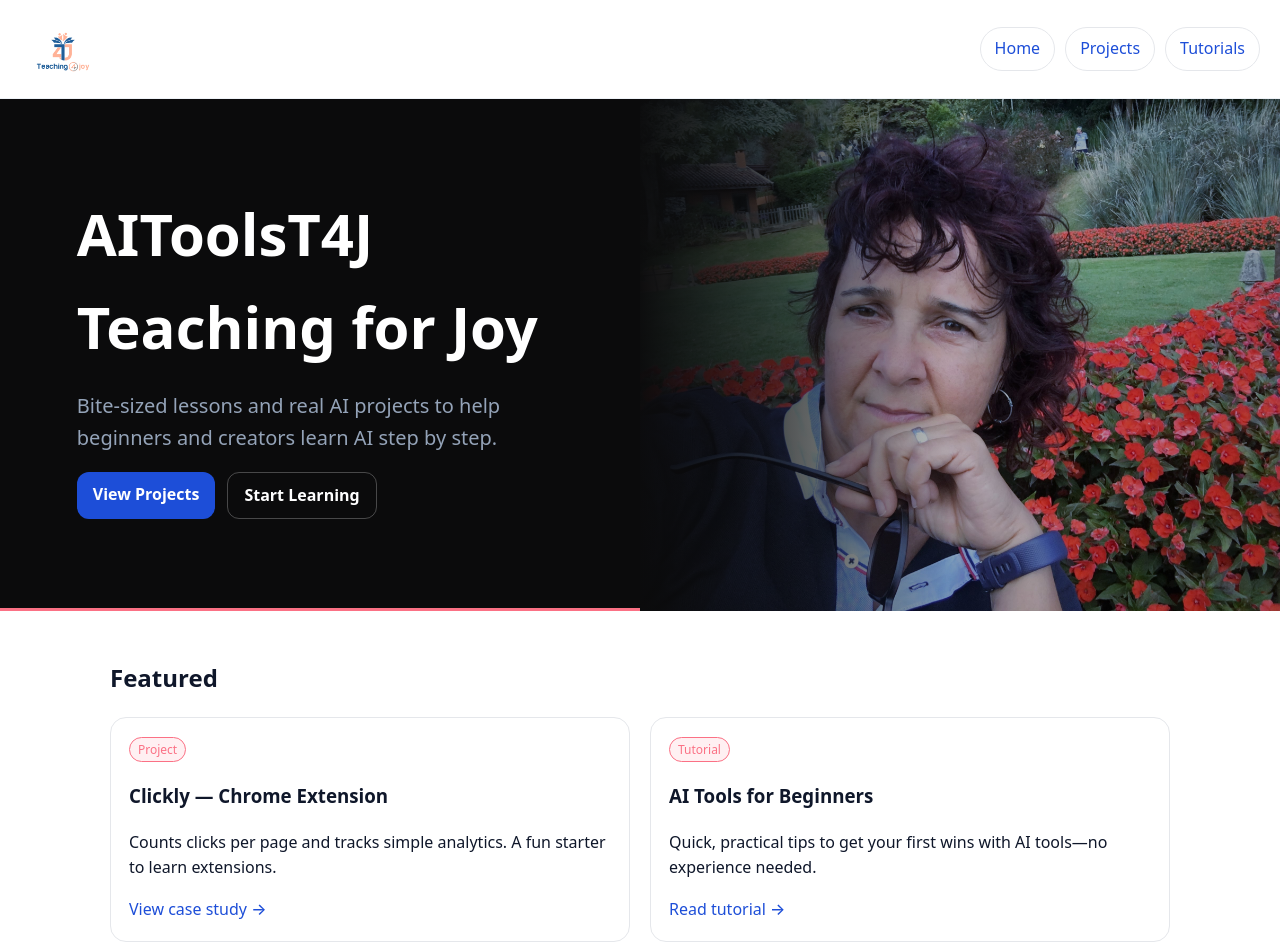
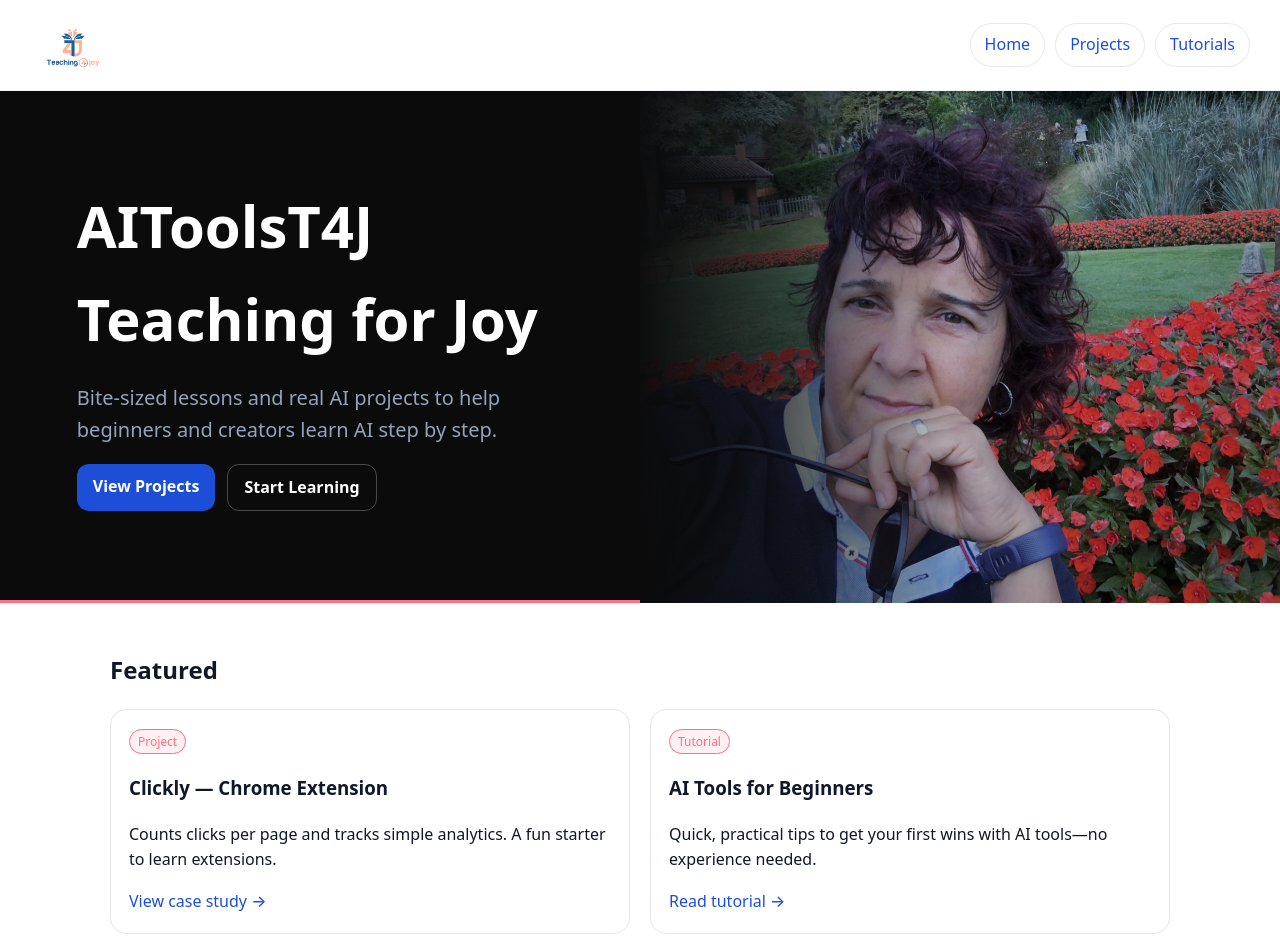
Before and after one commit to Marc13/-aitoolst4jJ-.github.io, a plain HTML site: page index.html in a window 1280 px wide. Shown: the top 945 px of the page. Drawn offline with Linux system fonts and the light colour scheme.

Commit message:
Update styles.css

```diff
--- a/assets/styles.css
+++ b/assets/styles.css
@@ -22,10 +22,11 @@ body {
 
 /* ===== Top navigation (buttons on top) ===== */
 .site-header {
-  position: sticky; top: 0; z-index: 50;
-  display: flex; align-items: center; justify-content: space-between;
-  padding: 14px 20px;
-  background: rgba(255,255,255,0.7);
+  display: flex;
+  align-items: center;
+  justify-content: space-between;
+  padding: 10px 30px;
+  background: rgba(255,255,255,0.8);
   backdrop-filter: saturate(140%) blur(8px);
   border-bottom: 1px solid #eef2f7;
 }
```
